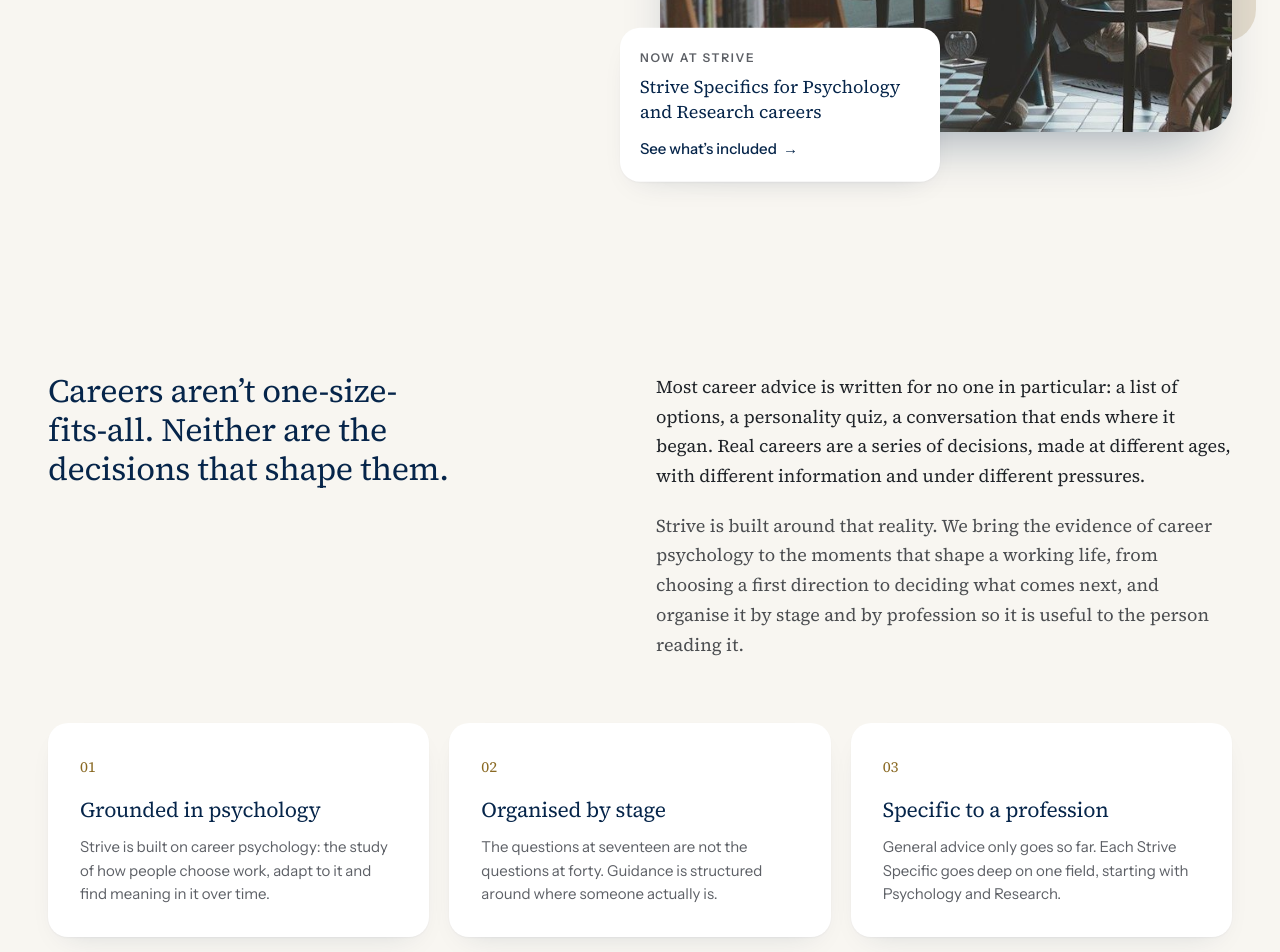
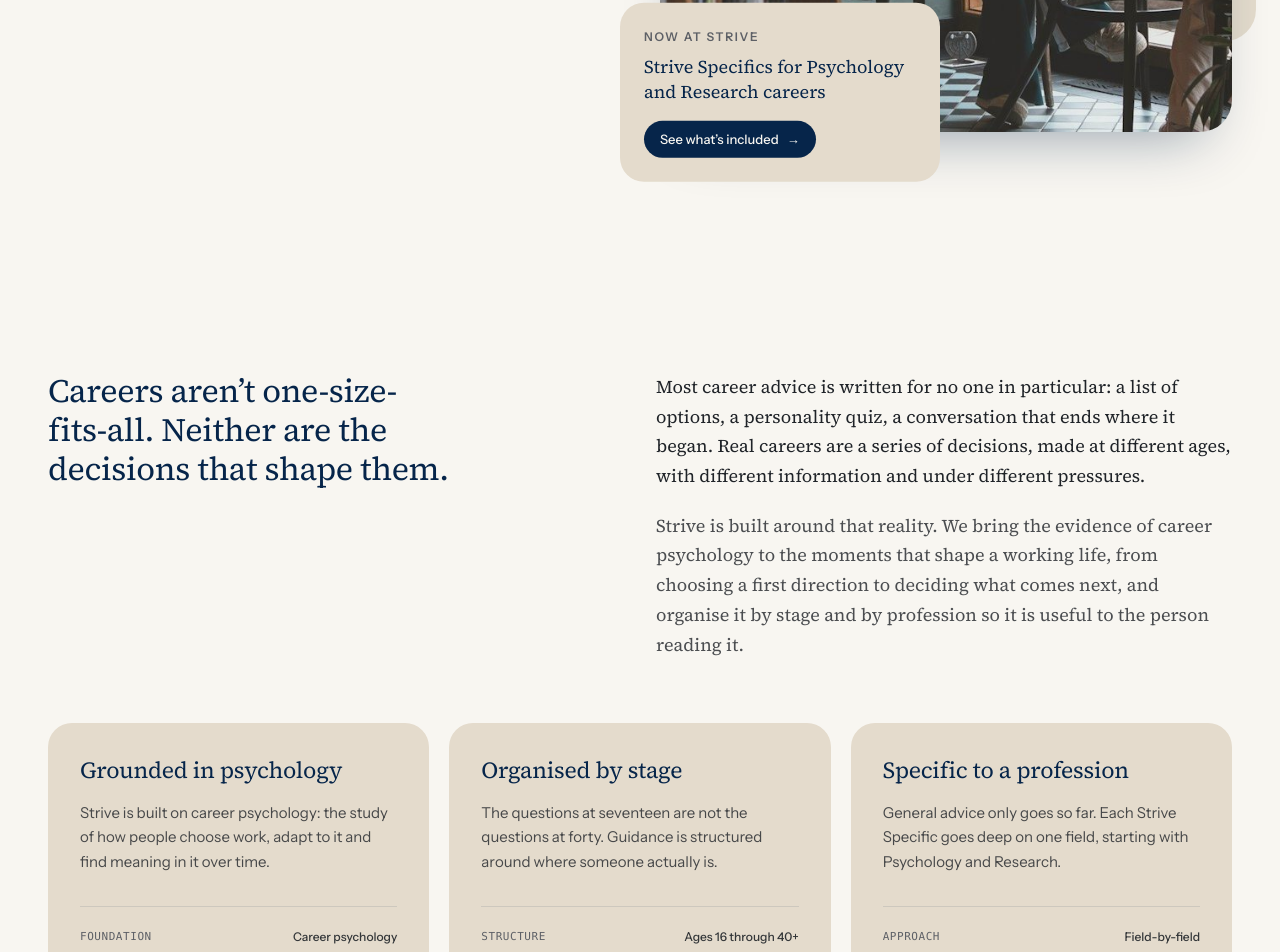
Before and after one commit to Prateek-1kumar/strive, a Next.js app: page / in a window 1280 px wide. Shown: the part 720-1672 px from the top of the page. Built offline with nearby package versions, Linux system fonts and the light colour scheme.

Commit message:
refactor: update UI components and styling for section layouts

```diff
--- a/src/app/globals.css
+++ b/src/app/globals.css
@@ -14,12 +14,12 @@
 
   --color-background: var(--color-paper);
   --color-foreground: var(--color-ink);
-  --color-card: #ffffff;
+  --color-card: #e4dbcc;
   --color-card-foreground: var(--color-ink);
-  --color-secondary: #efebe3;
+  --color-secondary: #ded5c4;
   --color-secondary-foreground: #06254a;
   --color-muted-foreground: #5d6066;
-  --color-border: #e4ded3;
+  --color-border: transparent;
   --color-ring: #c9a24a;
 
   --font-serif: var(--font-source-serif), Georgia, "Times New Roman", serif;
@@ -128,11 +128,12 @@
     color: var(--color-muted);
   }
 
-  /* Soft raised surface used for cards and panels. */
+  /* Premium borderless surface used for cards and panels (Anthropic aesthetic). */
   .surface {
-    background: #fff;
-    border-radius: 1.25rem;
-    box-shadow: 0 1px 2px rgb(6 37 74 / 0.04), 0 12px 32px -18px rgb(6 37 74 / 0.18);
+    background: var(--color-card, #e4dbcc);
+    border-radius: 1.5rem;
+    border: none;
+    box-shadow: none;
   }
 
   .text-link {
--- a/src/components/sections/about.tsx
+++ b/src/components/sections/about.tsx
@@ -20,7 +20,7 @@
               The approach is simple: understand the person and the stage they are at, give them evidence rather
               than opinion, and then the practical tools to act on it.
             </p>
-            <div className="surface mt-10 flex flex-col gap-4 p-6 sm:flex-row sm:items-center sm:justify-between">
+            <div className="surface mt-10 flex flex-col gap-4 p-6 rounded-[1.5rem] sm:flex-row sm:items-center sm:justify-between">
               <div>
                 <p className="font-serif text-[1.125rem] text-navy">{founder.name}</p>
                 <p className="text-small text-muted">{founder.role}</p>
--- a/src/components/sections/hero.tsx
+++ b/src/components/sections/hero.tsx
@@ -32,7 +32,7 @@
             {facts.map((f) => (
               <div
                 key={f.value}
-                className="w-[72vw] max-w-[260px] shrink-0 snap-center rounded-2xl bg-white/70 p-4 backdrop-blur-sm sm:w-auto sm:max-w-none sm:rounded-none sm:bg-transparent sm:p-0 sm:backdrop-blur-none"
+                className="w-[72vw] max-w-[260px] shrink-0 snap-center rounded-2xl bg-card p-4 sm:w-auto sm:max-w-none sm:rounded-none sm:bg-transparent sm:p-0"
               >
                 <dt className="font-serif text-[1.125rem] text-navy">{f.value}</dt>
                 <dd className="mt-1 text-[0.875rem] leading-snug text-muted">{f.text}</dd>
@@ -56,14 +56,20 @@
           </Reveal>
 
           <Drift distance={-24} className="absolute -bottom-8 left-4 right-4 sm:left-6 sm:right-auto sm:w-80 lg:-left-10">
-            <div className="surface p-5">
+            <div className="surface p-5 sm:p-6 rounded-[1.5rem]">
               <p className="eyebrow">Now at Strive</p>
               <p className="mt-2 font-serif text-[1.125rem] leading-snug text-navy">
                 Strive Specifics for Psychology and Research careers
               </p>
-              <ArrowLink href="#specifics" className="mt-3 text-navy">
-                See what&rsquo;s included
-              </ArrowLink>
+              <div className="mt-4">
+                <a
+                  href="#specifics"
+                  className="inline-flex items-center gap-2 rounded-full bg-navy px-4 py-2 text-[0.8125rem] font-medium text-paper transition-all hover:bg-navy-deep hover:gap-2.5"
+                >
+                  <span>See what&rsquo;s included</span>
+                  <span aria-hidden="true">&rarr;</span>
+                </a>
+              </div>
             </div>
           </Drift>
         </div>
--- a/src/components/sections/idea.tsx
+++ b/src/components/sections/idea.tsx
@@ -1,5 +1,20 @@
 import { Reveal } from "@/components/ui/reveal";
 import { principles } from "@/content/site";
+
+const principleDetails = [
+  [
+    { label: "FOUNDATION", value: "Career psychology" },
+    { label: "EVIDENCE", value: "Research-backed" },
+  ],
+  [
+    { label: "STRUCTURE", value: "Ages 16 through 40+" },
+    { label: "FRAMEWORK", value: "5 connected layers" },
+  ],
+  [
+    { label: "APPROACH", value: "Field-by-field" },
+    { label: "STARTING WITH", value: "Psychology & Research" },
+  ],
+];
 
 export function Idea() {
   return (
@@ -29,10 +44,27 @@
         <ul className="mt-12 mweb-carousel md:mt-16 md:grid md:grid-cols-3 md:gap-5">
           {principles.map((p, i) => (
             <li key={p.title} className="mweb-carousel-item md:w-auto md:max-w-none md:shrink">
-              <Reveal delay={i * 0.06} className="surface h-full p-6 sm:p-8">
-                <p className="font-serif text-[0.9375rem] text-gold-text">0{i + 1}</p>
-                <h3 className="mt-4 text-heading">{p.title}</h3>
-                <p className="mt-3 text-small text-muted">{p.text}</p>
+              <Reveal delay={i * 0.06} className="surface flex h-full flex-col justify-between p-7 sm:p-8">
+                <div>
+                  <h3 className="font-serif text-[1.3125rem] sm:text-[1.4375rem] leading-snug text-navy">
+                    {p.title}
+                  </h3>
+                  <p className="mt-3.5 text-[0.9375rem] leading-relaxed text-ink/80">
+                    {p.text}
+                  </p>
+                </div>
+                <div className="mt-8 pt-5 border-t border-navy/10 flex flex-col gap-2.5">
+                  {principleDetails[i].map((d) => (
+                    <div key={d.label} className="flex items-center justify-between text-[0.75rem] gap-2">
+                      <span className="font-mono text-[0.6875rem] tracking-wider uppercase text-muted">
+                        {d.label}
+                      </span>
+                      <span className="font-medium text-ink/90 text-right">
+                        {d.value}
+                      </span>
+                    </div>
+                  ))}
+                </div>
               </Reveal>
             </li>
           ))}
--- a/src/components/sections/journal.tsx
+++ b/src/components/sections/journal.tsx
@@ -20,7 +20,7 @@
             <li key={d} className="mweb-pill-item">
               <a
                 href={links.substack}
-                className="block rounded-full bg-white px-4 py-2 text-[0.875rem] text-ink/80 shadow-[0_1px_2px_rgb(6_37_74/0.06)] transition-colors hover:text-navy"
+                className="block rounded-full bg-card px-4 py-2 text-[0.875rem] text-ink/80 transition-colors hover:bg-stone hover:text-navy"
               >
                 {d}
               </a>
@@ -54,7 +54,7 @@
                 <Reveal key={a.title} delay={0.05 + i * 0.05} className="mweb-carousel-item sm:w-auto sm:max-w-none sm:shrink">
                   <a
                     href={a.href}
-                    className="surface group flex h-full flex-col gap-4 p-5 transition-all duration-300 hover:-translate-y-0.5 hover:shadow-[0_16px_36px_-16px_rgb(6_37_74/0.14)] sm:h-auto sm:flex-row sm:items-center sm:gap-6 sm:p-6"
+                    className="surface group flex h-full flex-col gap-4 p-5 rounded-[1.5rem] transition-all duration-300 hover:-translate-y-0.5 sm:h-auto sm:flex-row sm:items-center sm:gap-6 sm:p-6"
                   >
                     <div className="relative aspect-[4/3] w-full shrink-0 overflow-hidden rounded-xl bg-stone sm:w-36 md:w-40">
                       <Image
--- a/src/components/ui/connected-carousel.tsx
+++ b/src/components/ui/connected-carousel.tsx
@@ -452,7 +452,7 @@
                 willChange: "transform",
               }}
               className={cn(
-                "rounded-[28px] sm:rounded-[32px] bg-card text-card-foreground shadow-[0_10px_30px_rgba(95,109,119,0.08),0_4px_12px_rgba(95,109,119,0.06)] dark:shadow-[0_10px_30px_rgba(0,0,0,0.6),0_4px_12px_rgba(0,0,0,0.4)] overflow-visible",
+                "rounded-[28px] sm:rounded-[32px] bg-card text-card-foreground border-0 shadow-none overflow-visible",
                 !isActive && "cursor-pointer"
               )}
             >
```
Also changed, not shown: src/components/sections/specifics.tsx (+22 -17 lines).
